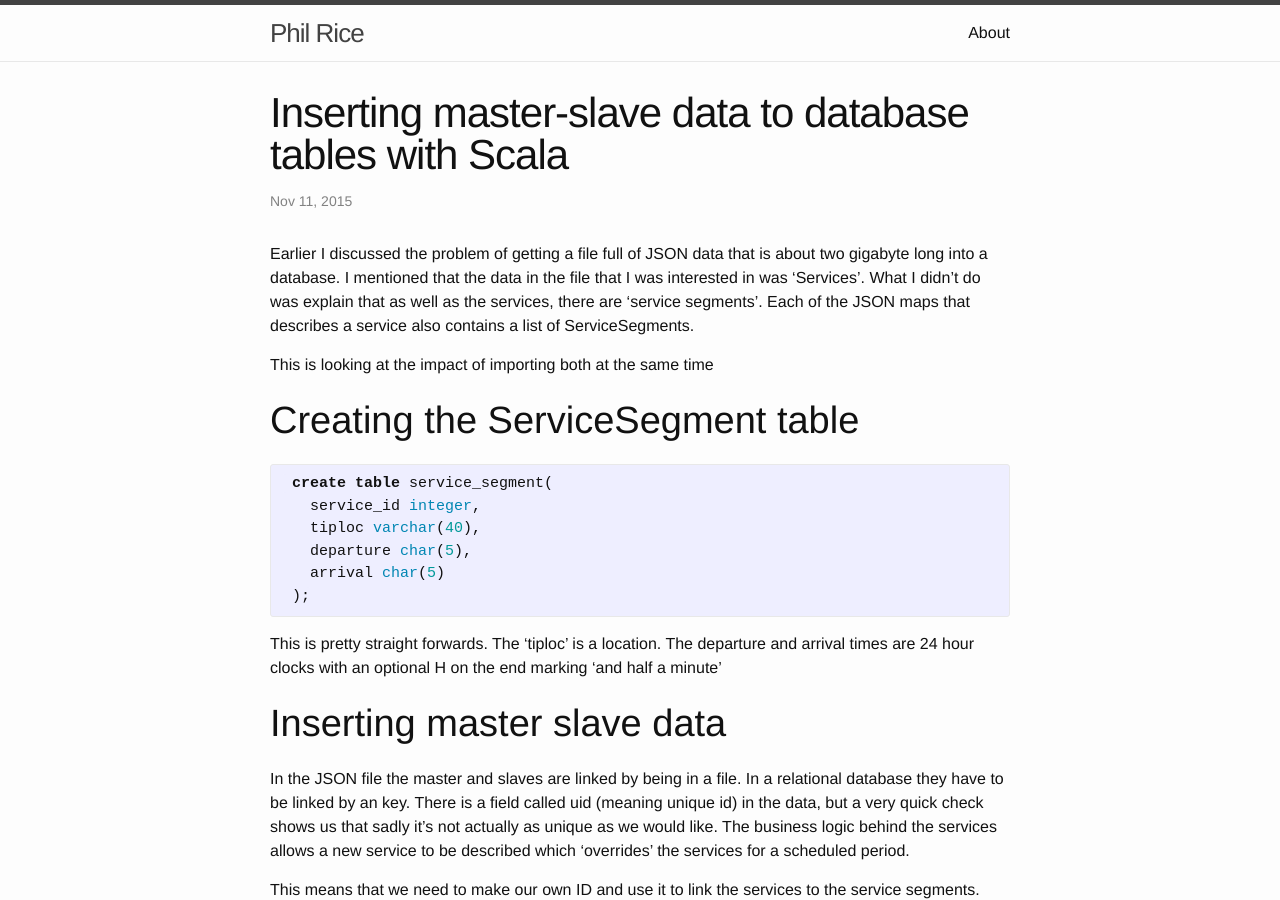
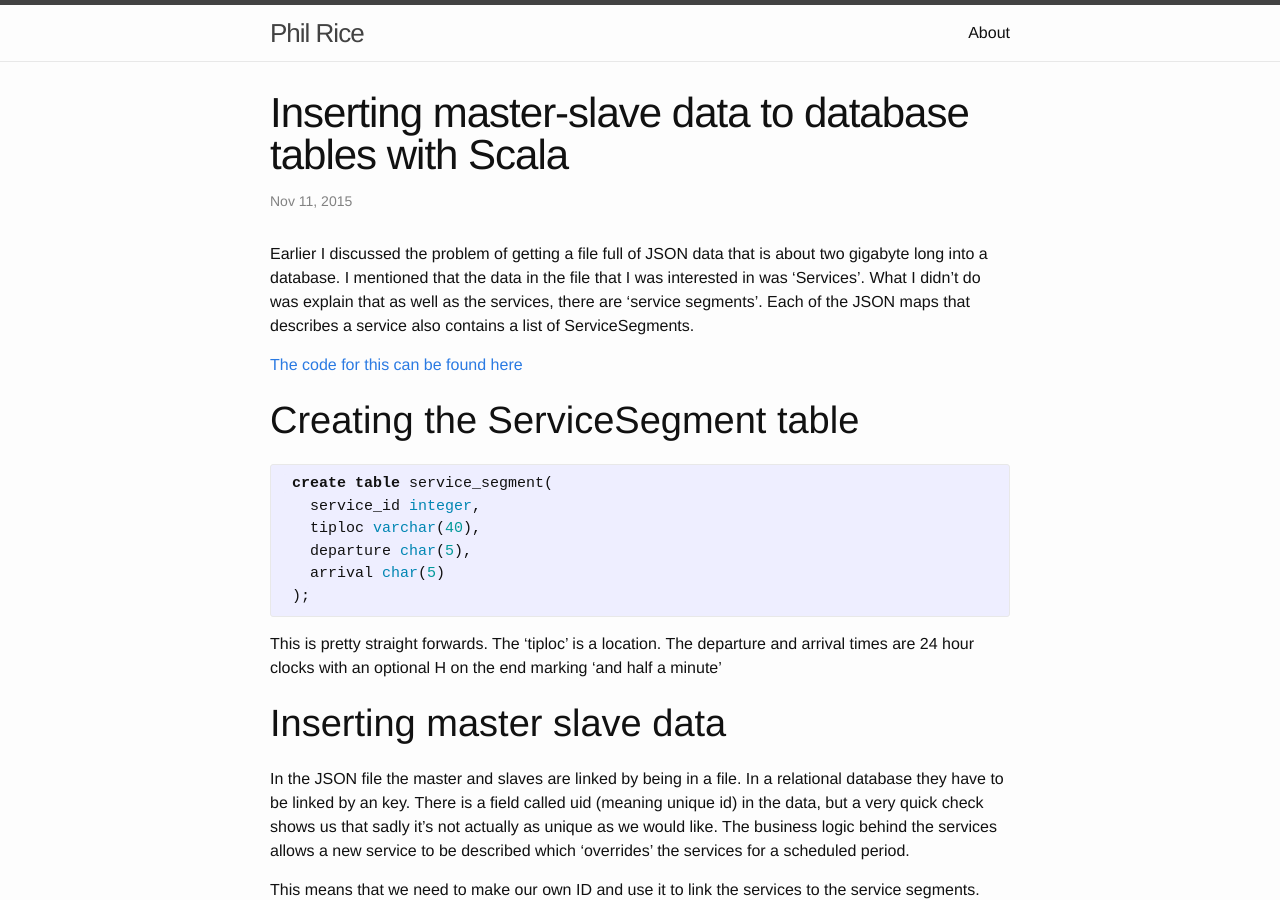
Before and after one commit to phil-rice/Phils-Blog, a Jekyll site: the page built from _posts/2015-11-12-Inserting-master-slave-data-to-database-tables-with-scala.markdown, in a window 1280 px wide and 900 px high. Built offline with Jekyll 4.4.1, drawn with Linux system fonts in a browser that asks for light colours.

Commit message:
Added links to repositories

```diff
--- a/_posts/2015-11-11-Accessing-text-files-from-Scala.markdown
+++ b/_posts/2015-11-11-Accessing-text-files-from-Scala.markdown
@@ -13,6 +13,8 @@ As long as the time is less then 'a few minutes' I will be happy
 
 Importantly I don't need any of the 'go find line number x', or 'mark' and 'reset' functionality. In essence I want to be able to do Map/Reduce (or Map/FoldLeft) on the
 lines of the file. Quite often the result of the fold will be Unit as I will be doing things like 'sending the data to a service', 'printing it to a report' or 'sending it to a database'
+
+[The code for this can be found here](https://github.com/phil-rice/HelloSpark)
 
 #Getting Going
 As ever the first thing to do is to set up my IDE (Eclipse). To do this I create a directory until ~/git, copy a .gitIgnore and a build.sbt file from 'somewhere else', edit the
--- a/_posts/2015-11-11-Scala-Builders.markdown
+++ b/_posts/2015-11-11-Scala-Builders.markdown
@@ -7,7 +7,7 @@ date:   2015-11-10 11:06:23 +0000
 I am currently in the unhappy position of having to use a Java data structure to hold my data. The data structure  will be accessed several billion times in under two minutes, and long[] is
 sufficiently quicker than Array[Long], that the pain is worth it. The longs in the long[] are actually going to be an AnyVal class OttAsLong.
 
-The code for this can be found at https://github.com/phil-rice/ScalaBuildersBlog
+[The code for this can be found here](https://github.com/phil-rice/ScalaBuildersBlog)
 
 {% highlight java %}
 public class LongArrayAndLength {
--- a/_posts/2015-11-11-Scala-Functional-Builders-For-Cobol-Copy-Book-Reading.markdown
+++ b/_posts/2015-11-11-Scala-Functional-Builders-For-Cobol-Copy-Book-Reading.markdown
@@ -7,7 +7,7 @@ date:   2015-11-10 08:06:23 +0000
 I have to read some data from a mainframe system. The files are defined using ['cobol copy books'](http://www.tutorialspoint.com/cobol/cobol_data_layout.htm)
 The performance of this reading is not very important, and I am going to have a number of different files to read
 
-The code for this can be found in https://github.com/phil-rice/CobolCopyBookReader
+[The code for this can be found here](https://github.com/phil-rice/CobolCopyBookReader)
 
 ##What's gone before
 I was surprised to find very little in the way of conversion projects, other than commercial offerings. The ones that existed didn't seem to be maintained. The ones I looked
--- a/_posts/2015-11-12-Apache-Spark-Getting-Going.markdown
+++ b/_posts/2015-11-12-Apache-Spark-Getting-Going.markdown
@@ -7,6 +7,8 @@ date:   2015-11-12 19:06:23 +0000
 #Overview
 My last few blogs have been about reading a large amount of data from a JSON file and inserting it into a database. I thought I would a little introduction to Apache Spark
 as a way of quickly adding parallelism to the import.
+
+[The code for this can be found here](https://github.com/phil-rice/HelloSpark)
 
 #Getting Going
 I need to add the apache spark dependancies to my project in my build.sbt
--- a/_posts/2015-11-12-Inserting-data-to-database-tables-with-scala.markdown
+++ b/_posts/2015-11-12-Inserting-data-to-database-tables-with-scala.markdown
@@ -5,6 +5,8 @@ date:   2015-11-11 12:06:23 +0000
 ---
 I have a file full of JSON data that is about two gigabyte long. I want to import it into a database tables There are actually three types of JSON in the file, and as would be
 expected the schema is very rigid. Each line of the file is a block of JSON and represents a 'Service'.
+
+[The code for this can be found here](https://github.com/phil-rice/HelloSpark)
 
 #Goals
 * I obviously want the process to be 'reasonably quick'. I don't have to worry too much about performance as I will only be doing this a few times a day.
--- a/_posts/2015-11-12-Inserting-master-slave-data-to-database-tables-with-scala.markdown
+++ b/_posts/2015-11-12-Inserting-master-slave-data-to-database-tables-with-scala.markdown
@@ -7,7 +7,7 @@ Earlier I discussed the problem of getting a file full of JSON data that is abou
 interested in was 'Services'. What I didn't do was explain that as well as the services, there are 'service segments'. Each of the JSON maps that describes a service
 also contains a list of ServiceSegments.
 
-This is looking at the impact of importing both at the same time
+[The code for this can be found here](https://github.com/phil-rice/HelloSpark)
 
 #Creating the ServiceSegment table
  {% highlight sql %}
```
